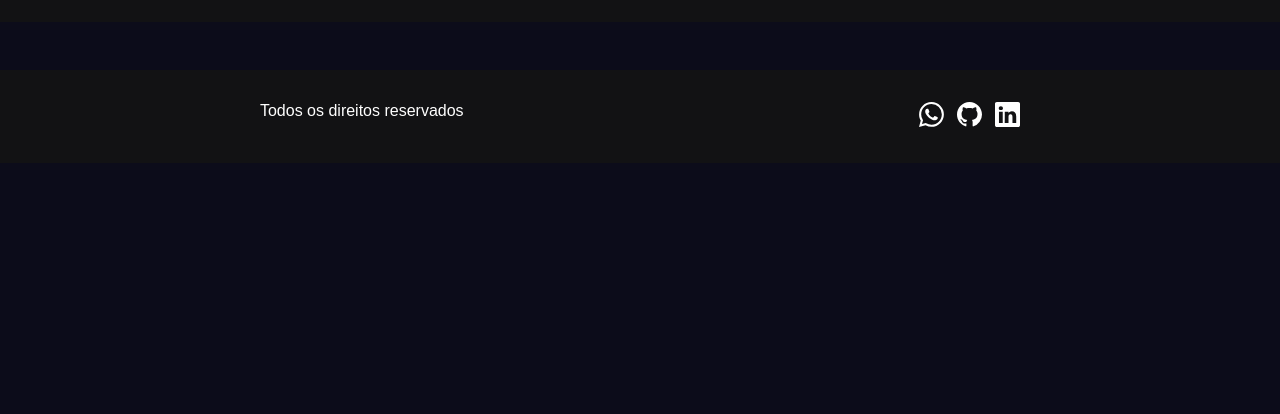
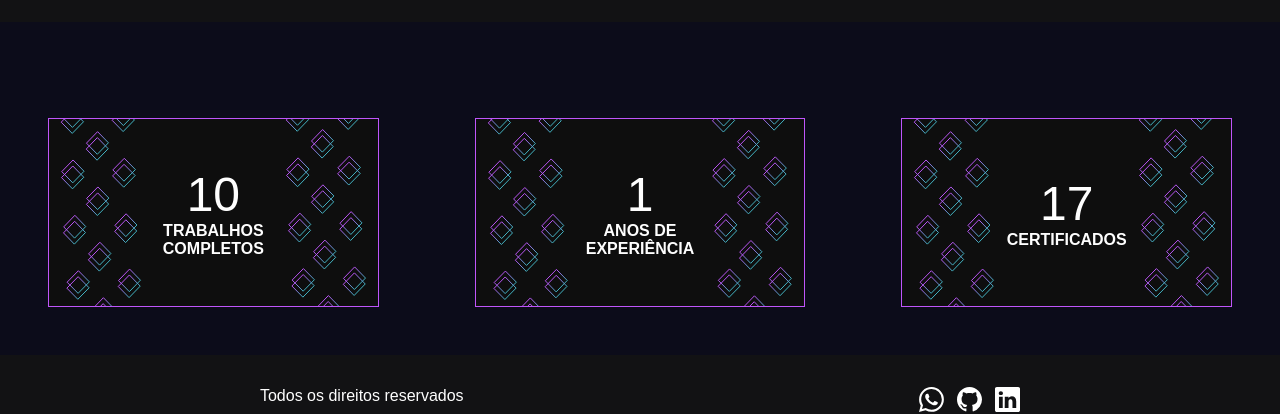
Before and after one commit to devpaulorcc/portfolio-web, a React (Vite) app: page / in a window 1280 px wide. Shown: the part 1081-1495 px from the top of the page. Before the commit the page ends 1244 px from the top, so only its background shows below. Built offline with nearby package versions, Linux system fonts and the light colour scheme.

Commit message:
feat: add new section with completed works, years of experience, and certificates.

```diff
--- /dev/null
+++ b/src/Fan.tsx
@@ -0,0 +1,23 @@
+import "./css/fan.css";
+
+function Fan({ works = 0 , experience = 0, certificate = 0}) {
+    return (
+        <section className="section-fan">
+            <div className="div-works">
+                <p>{works}</p>
+                <h4>TRABALHOS <br /> COMPLETOS</h4>
+            </div>
+            <div>
+                <p>{experience}</p>
+                <h4>ANOS DE  <br />EXPERIÊNCIA</h4>
+            </div>
+
+            <div>
+                <p>{certificate}</p>
+                <h4>CERTIFICADOS</h4>
+            </div>
+        </section>
+    );
+}
+
+export default Fan;
--- /dev/null
+++ b/src/css/fan.css
@@ -0,0 +1,34 @@
+.section-fan{
+    display: flex;
+    width: 100%;
+    justify-content: space-around;
+}
+
+.section-fan > div {
+    display: flex;
+    flex-direction: column;
+    justify-content: center;
+    align-items: center;
+    background-image: url("../img/card.svg");
+    background-position: center;
+    background-size: cover;
+    padding: 3rem 2rem;
+    margin: 3rem;
+    color: #fefefe;
+    border: 1px solid #bf55fa;
+    width: 33%;
+    text-align: center;
+}
+
+.section-fan > div > p{
+    font-size: 3rem;
+}
+
+
+@media (max-width: 430px){
+    .section-fan{
+        flex-direction: column;
+        align-items: center;
+        gap: 2rem;
+    }
+}
--- a/src/main.tsx
+++ b/src/main.tsx
@@ -5,6 +5,7 @@ import { createRoot } from 'react-dom/client'
 import Header from './Header'
 import Home from './Home'
 import Introduce from './Introduce'
+import Fan from './Fan'
 import Footer from './Footer'
 import './css/header.css'
 import './css/footer.css'
@@ -15,6 +16,7 @@ createRoot(document.getElementById('root')!).render(
     <Header />
     <Home />
     <Introduce />
+    <Fan works={10} experience={1} certificate={17}/>
     <Footer />
   </StrictMode>,
-)
+  )
```
Also changed, not shown: src/img/card.svg (added).
